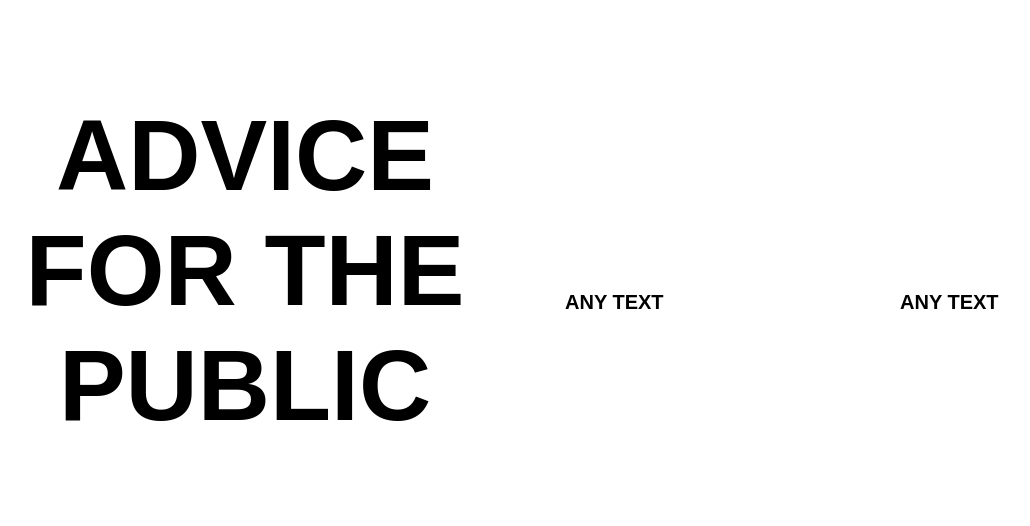
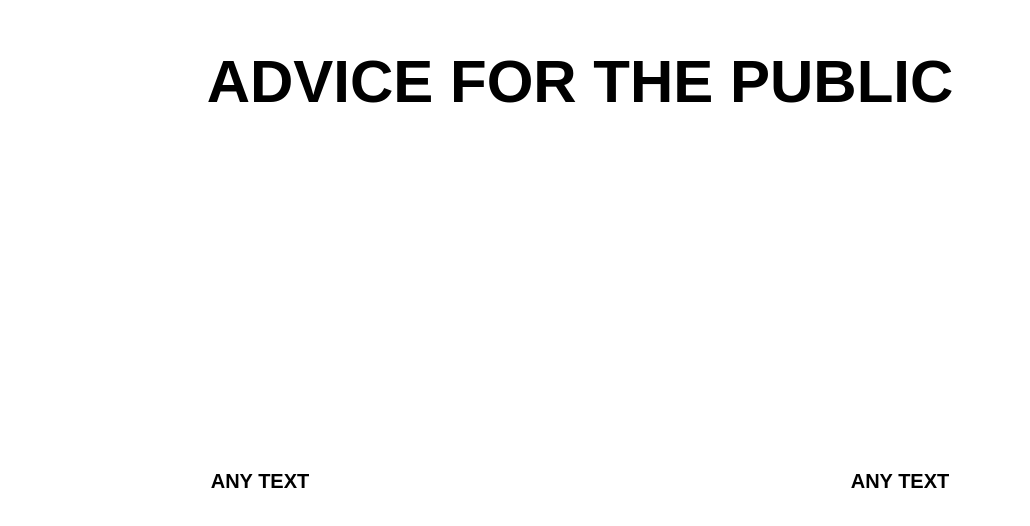
Before and after one commit to Matthave/data-visualization, a React (Create React App) app: page / in a window 1280 px wide. Shown: the part 2425-2951 px from the top of the page, without its empty margins (60-1090 px from the left). Built offline with nearby package versions, Linux system fonts and the light colour scheme; no server answers; a web font is replaced by a local one.

Commit message:
Fix issue with scrollEfect to last section element

```diff
--- a/src/SASS/Main/_main.scss
+++ b/src/SASS/Main/_main.scss
@@ -12,7 +12,6 @@
 }
 
 .main__chartSection,
-.lastSection,
 .introSection {
   position: relative;
   display: flex;
@@ -84,19 +83,24 @@
   }
 }
 
+.lastSection {
+  position: relative;
+  display: flex;
+  flex-wrap: wrap;
+  width: 100%;
+  height: 100vh;
+  align-items: center;
+}
+
 .main__lastSecTitle {
   width: 100%;
   text-align: center;
-  font-size: 100px;
+  font-size: 60px;
   text-transform: uppercase;
 }
 
 .main__lastSecSub {
   width: 50%;
-  text-align: justify;
-  word-break: break-all;
+  text-align: center;
   font-size: 20px;
-  padding-top: 65px;
-  margin-right: 15px;
-  margin-left: 15px;
 }
--- a/src/components/Main/MainView.js
+++ b/src/components/Main/MainView.js
@@ -29,9 +29,11 @@ function MainView({ dataMost, dataHistorical }) {
       <section className="scrollSection"></section>
       <section className="scrollSection"></section>
       <section className="scrollSection"></section>
+      <section className="scrollSection"></section>
       <section className="scrollSection lastSection">
         <MainLastSection />
       </section>
+      <section className="scrollSection"></section>
       <MainFixedSection dataMost={dataMost} />
     </main>
   );
--- a/src/containers/Chart/Chart.js
+++ b/src/containers/Chart/Chart.js
@@ -73,7 +73,8 @@ export class Chart extends Component {
     xAxisG.select(".domain").remove();
 
     //Main group g
-    g.selectAll("rect")
+    const bar = g
+      .selectAll("rect")
       .data(dataMost)
       .enter()
       .append("rect")
--- a/src/containers/Main/Main.js
+++ b/src/containers/Main/Main.js
@@ -101,21 +101,21 @@ export class Main extends Component {
       this.currentIndexOfSection === this.sectionElements.length - 1;
     const isFirstSection = this.currentIndexOfSection === 0;
     if (direction === 1) {
-      if (isLastSection) return this.scrollToLastElement(direction);
+      if (isLastSection) return;
     } else if (direction === -1) {
       if (isFirstSection) return;
-      if (isLastSection) return this.scrollToLastElement(direction);
     }
 
     this.currentIndexOfSection += direction;
-    this.scrollToElement();
+    this.scrollToElement(direction);
   };
 
-  scrollToElement = () => {
+  scrollToElement = (direction) => {
     if (
       this.currentIndexOfSection === 0 ||
       this.currentIndexOfSection === 1 ||
-      this.currentIndexOfSection === 2
+      this.currentIndexOfSection === 2 ||
+      this.currentIndexOfSection === 14
     ) {
       const fixedSectionEle = document.querySelectorAll(".fixedSection");
       if (this.currentIndexOfSection == 0 || this.currentIndexOfSection === 1) {
@@ -126,7 +126,12 @@ export class Main extends Component {
 
       this.sectionElements[this.currentIndexOfSection].scrollIntoView({
         behavior: "smooth",
-        block: "start",
+      });
+    }
+
+    if (this.currentIndexOfSection === 13 && direction === -1) {
+      this.sectionElements[2].scrollIntoView({
+        behavior: "smooth",
       });
     }
 
@@ -134,27 +139,6 @@ export class Main extends Component {
     this.setState({
       chartStageNumber: this.currentIndexOfSection,
     });
-  };
-
-  scrollToLastElement = (direction) => {
-    if (this.currentIndexOfSection === 12 && direction === 1) {
-      this.sectionElements[10].scrollIntoView({
-        behavior: "smooth",
-        block: "start",
-      });
-    }
-
-    if (this.currentIndexOfSection === 12 && direction === -1) {
-      this.sectionElements[2].scrollIntoView({
-        behavior: "smooth",
-        block: "start",
-      });
-
-      this.currentIndexOfSection = 11;
-      this.setState({
-        chartStageNumber: 11,
-      });
-    }
   };
 
   isScrolledIntoView(e) {
--- a/src/css/style.css
+++ b/src/css/style.css
@@ -235,7 +235,6 @@ body {
 }
 
 .main__chartSection,
-.lastSection,
 .introSection {
   position: relative;
   display: -webkit-box;
@@ -324,21 +323,31 @@ body {
   background-color: rgba(0, 0, 0, 0.75);
 }
 
+.lastSection {
+  position: relative;
+  display: -webkit-box;
+  display: -ms-flexbox;
+  display: flex;
+  -ms-flex-wrap: wrap;
+      flex-wrap: wrap;
+  width: 100%;
+  height: 100vh;
+  -webkit-box-align: center;
+      -ms-flex-align: center;
+          align-items: center;
+}
+
 .main__lastSecTitle {
   width: 100%;
   text-align: center;
-  font-size: 100px;
+  font-size: 60px;
   text-transform: uppercase;
 }
 
 .main__lastSecSub {
   width: 50%;
-  text-align: justify;
-  word-break: break-all;
+  text-align: center;
   font-size: 20px;
-  padding-top: 65px;
-  margin-right: 15px;
-  margin-left: 15px;
 }
 
 .svg__rect {
--- a/src/utils.js
+++ b/src/utils.js
@@ -27,8 +27,6 @@ export const rectVisibilityHellOfIfs = (currentIndexOfSection) => {
 
   const topActive = "50%";
   const topUnactive = "80%";
-
-  console.log(currentIndexOfSection);
 
   if (currentIndexOfSection === 2) {
     fixedSec0.style.top = topActive;
```
Also changed, not shown: 1 other file (tests, documents, lock files or other folders).
